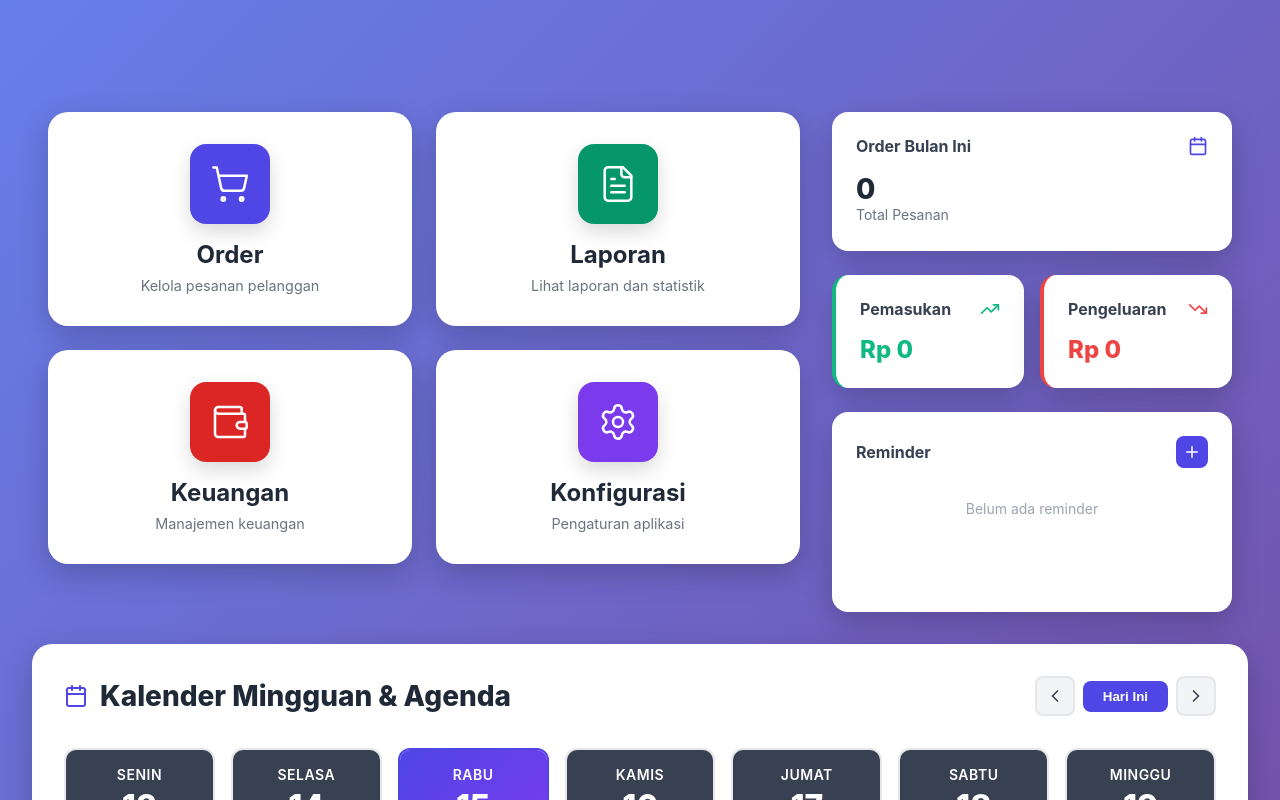
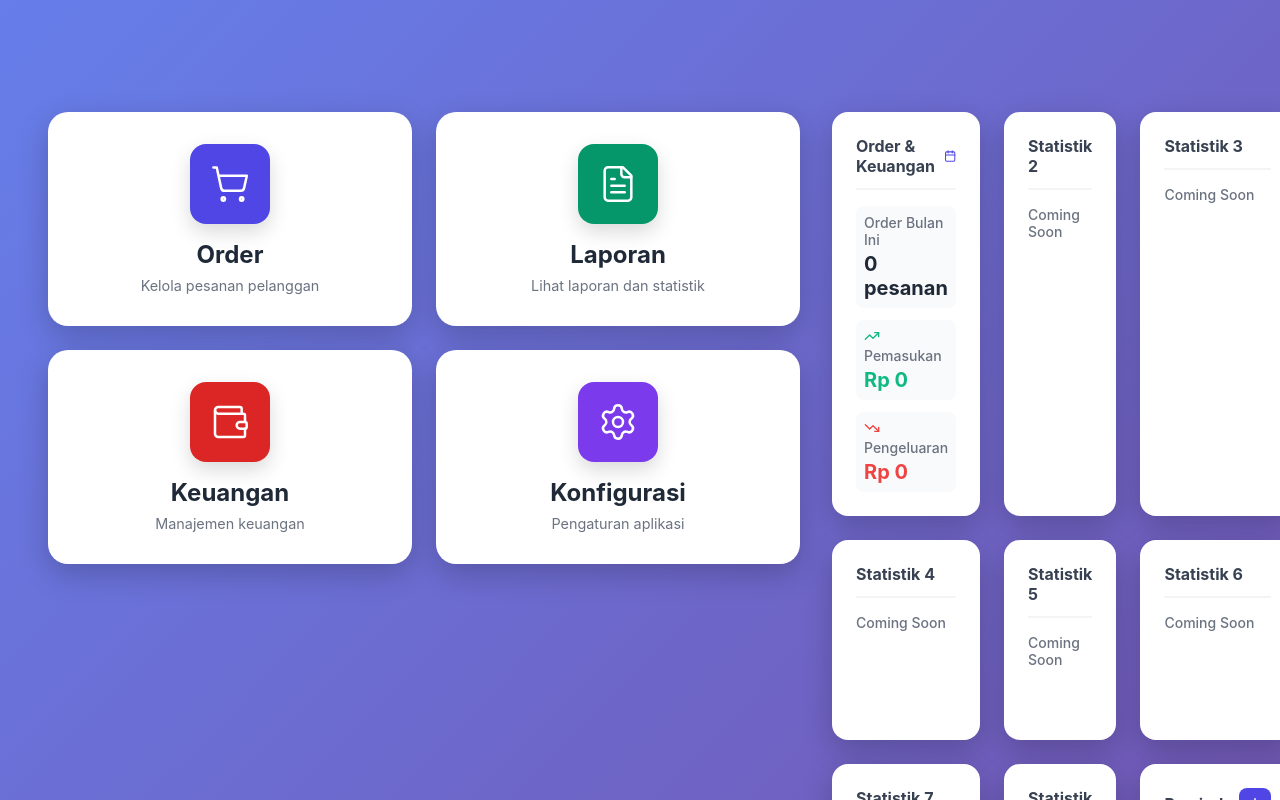
Before and after one commit to capungaero/edustore, a React (Vite) app: page /edustore/laporan in a window 1280 px wide. Both pictures are taken after a click on the button "Kembali". Shown: the top 800 px of the page. Built offline with nearby package versions, Linux system fonts and the light colour scheme.

Commit message:
Change statistics layout to 3x3 grid with uniform sizes, combine order and finance stats

```diff
--- a/src/pages/Home.css
+++ b/src/pages/Home.css
@@ -139,11 +139,12 @@
   font-weight: 400;
 }
 
-/* Statistics Panel */
+/* Statistics Panel - Grid 3x3 */
 .statistics-panel {
-  display: flex;
-  flex-direction: column;
+  display: grid;
+  grid-template-columns: repeat(3, 1fr);
   gap: 1.5rem;
+  margin-bottom: 2rem;
 }
 
 .stat-box {
@@ -152,6 +153,9 @@
   padding: 1.5rem;
   box-shadow: 0 10px 30px rgba(0, 0, 0, 0.2);
   transition: all 0.3s ease;
+  min-height: 200px;
+  display: flex;
+  flex-direction: column;
 }
 
 .stat-box:hover {
@@ -164,6 +168,8 @@
   justify-content: space-between;
   align-items: center;
   margin-bottom: 1rem;
+  padding-bottom: 0.75rem;
+  border-bottom: 2px solid #f3f4f6;
 }
 
 .stat-header h3 {
@@ -173,6 +179,19 @@
   color: #374151;
 }
 
+.stat-content {
+  flex: 1;
+  display: flex;
+  flex-direction: column;
+  gap: 0.75rem;
+}
+
+.stat-item {
+  padding: 0.5rem;
+  background: #f9fafb;
+  border-radius: 8px;
+}
+
 .stat-value {
   font-size: 2.5rem;
   font-weight: 800;
@@ -180,36 +199,25 @@
   margin-bottom: 0.25rem;
 }
 
-.stat-value.finance {
-  font-size: 1.5rem;
+.stat-value-small {
+  font-size: 1.25rem;
+  font-weight: 700;
+  color: #1f2937;
+  margin-top: 0.25rem;
+}
+
+.stat-value-small.income {
+  color: #10b981;
+}
+
+.stat-value-small.expense {
+  color: #ef4444;
 }
 
 .stat-label {
   font-size: 0.875rem;
   color: #6b7280;
-}
-
-/* Finance Boxes */
-.finance-boxes {
-  display: grid;
-  grid-template-columns: repeat(2, 1fr);
-  gap: 1rem;
-}
-
-.income-box {
-  border-left: 4px solid #10b981;
-}
-
-.income-box .stat-value {
-  color: #10b981;
-}
-
-.expense-box {
-  border-left: 4px solid #ef4444;
-}
-
-.expense-box .stat-value {
-  color: #ef4444;
+  font-weight: 500;
 }
 
 /* Deadlines Box */
@@ -788,16 +796,21 @@
     padding: 1rem;
   }
 
+  .statistics-panel {
+    grid-template-columns: 1fr;
+  }
+
   .stat-box {
     padding: 1rem;
+    min-height: 150px;
   }
 
   .stat-value {
     font-size: 2rem;
   }
 
-  .stat-value.finance {
-    font-size: 1.25rem;
+  .stat-value-small {
+    font-size: 1.1rem;
   }
 
   .calendar-panel {
@@ -814,12 +827,20 @@
 }
 
 @media (max-width: 1024px) {
+  .statistics-panel {
+    grid-template-columns: repeat(2, 1fr);
+  }
+
   .calendar-week {
     grid-template-columns: repeat(3, 1fr);
   }
 }
 
 @media (max-width: 768px) {
+  .statistics-panel {
+    grid-template-columns: 1fr;
+  }
+
   .calendar-week {
     grid-template-columns: repeat(2, 1fr);
   }
--- a/src/pages/Home.jsx
+++ b/src/pages/Home.jsx
@@ -298,34 +298,97 @@ function Home() {
           </div>
         </div>
 
-        {/* Statistics Panel */}
+        {/* Statistics Panel - Grid 3x3 */}
         <div className="statistics-panel">
-          {/* Total Order Bulan Ini */}
+          {/* Order Bulan Ini & Keuangan */}
           <div className="stat-box">
             <div className="stat-header">
-              <h3>Order Bulan Ini</h3>
+              <h3>Order & Keuangan</h3>
               <Calendar size={20} color="#4F46E5" />
             </div>
-            <div className="stat-value">{getCurrentMonthOrders().length}</div>
-            <div className="stat-label">Total Pesanan</div>
+            <div className="stat-content">
+              <div className="stat-item">
+                <div className="stat-label">Order Bulan Ini</div>
+                <div className="stat-value-small">{getCurrentMonthOrders().length} pesanan</div>
+              </div>
+              <div className="stat-item">
+                <div className="stat-label">
+                  <TrendingUp size={16} color="#10b981" style={{ display: 'inline', marginRight: '4px' }} />
+                  Pemasukan
+                </div>
+                <div className="stat-value-small income">{formatCurrency(getTotalIncome())}</div>
+              </div>
+              <div className="stat-item">
+                <div className="stat-label">
+                  <TrendingDown size={16} color="#ef4444" style={{ display: 'inline', marginRight: '4px' }} />
+                  Pengeluaran
+                </div>
+                <div className="stat-value-small expense">{formatCurrency(getTotalExpenses())}</div>
+              </div>
+            </div>
           </div>
 
-          {/* Income & Expenses */}
-          <div className="finance-boxes">
-            <div className="stat-box income-box">
-              <div className="stat-header">
-                <h3>Pemasukan</h3>
-                <TrendingUp size={20} color="#10b981" />
-              </div>
-              <div className="stat-value finance">{formatCurrency(getTotalIncome())}</div>
+          {/* Placeholder for future stats */}
+          <div className="stat-box">
+            <div className="stat-header">
+              <h3>Statistik 2</h3>
             </div>
+            <div className="stat-content">
+              <div className="stat-label">Coming Soon</div>
+            </div>
+          </div>
 
-            <div className="stat-box expense-box">
-              <div className="stat-header">
-                <h3>Pengeluaran</h3>
-                <TrendingDown size={20} color="#ef4444" />
-              </div>
-              <div className="stat-value finance">{formatCurrency(getTotalExpenses())}</div>
+          <div className="stat-box">
+            <div className="stat-header">
+              <h3>Statistik 3</h3>
+            </div>
+            <div className="stat-content">
+              <div className="stat-label">Coming Soon</div>
+            </div>
+          </div>
+
+          <div className="stat-box">
+            <div className="stat-header">
+              <h3>Statistik 4</h3>
+            </div>
+            <div className="stat-content">
+              <div className="stat-label">Coming Soon</div>
+            </div>
+          </div>
+
+          <div className="stat-box">
+            <div className="stat-header">
+              <h3>Statistik 5</h3>
+            </div>
+            <div className="stat-content">
+              <div className="stat-label">Coming Soon</div>
+            </div>
+          </div>
+
+          <div className="stat-box">
+            <div className="stat-header">
+              <h3>Statistik 6</h3>
+            </div>
+            <div className="stat-content">
+              <div className="stat-label">Coming Soon</div>
+            </div>
+          </div>
+
+          <div className="stat-box">
+            <div className="stat-header">
+              <h3>Statistik 7</h3>
+            </div>
+            <div className="stat-content">
+              <div className="stat-label">Coming Soon</div>
+            </div>
+          </div>
+
+          <div className="stat-box">
+            <div className="stat-header">
+              <h3>Statistik 8</h3>
+            </div>
+            <div className="stat-content">
+              <div className="stat-label">Coming Soon</div>
             </div>
           </div>
 
```
